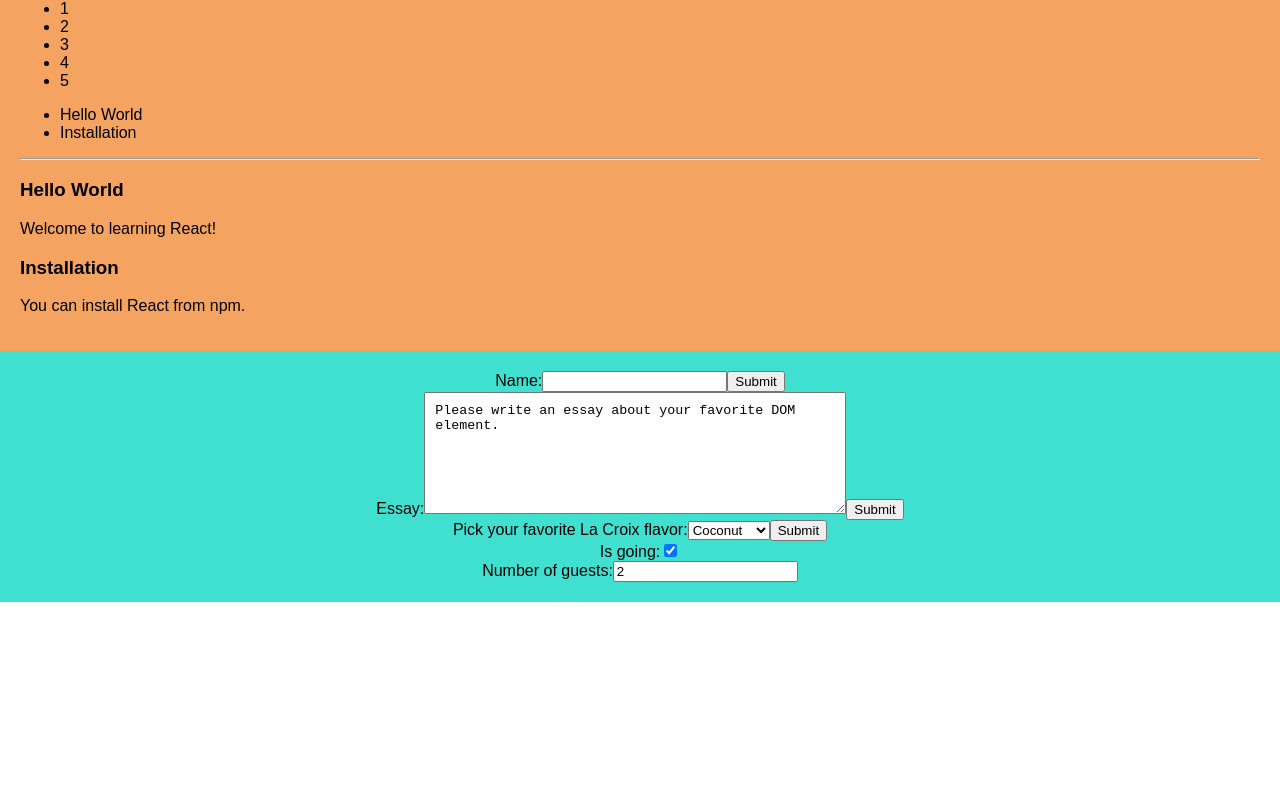
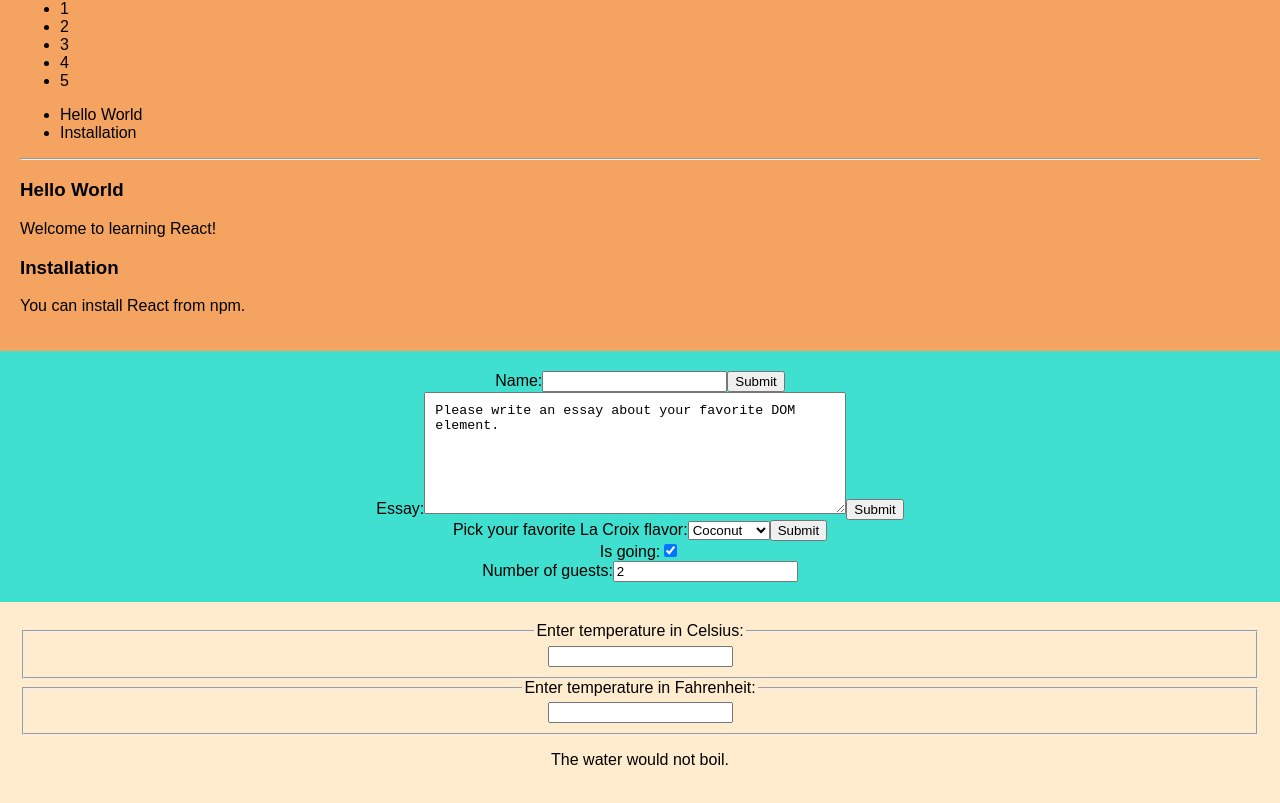
Before and after one commit to rodgracas/react-js-demo, a React (Create React App) app: page / in a window 1280 px wide. Shown: the part 1180-1983 px from the top of the page. Before the commit the page ends 1782 px from the top, so only its background shows below. Built offline with nearby package versions, Linux system fonts and the light colour scheme.

Commit message:
Lifting State Up

```diff
--- a/src/App.js
+++ b/src/App.js
@@ -7,6 +7,7 @@ import HandlingEvents from './components/HandlingEvents';
 import ConditionalRendering from './components/ConditionalRendering';
 import ListsAndKeys from './components/ListsAndKeys';
 import Forms from './components/Forms';
+import LiftingStateUp from './components/LiftingStateUp';
 
 class App extends Component {
   render() {
@@ -25,6 +26,7 @@ class App extends Component {
         <ConditionalRendering />
         <ListsAndKeys />
         <Forms />
+        <LiftingStateUp />
       </div>
     );
   }
--- /dev/null
+++ b/src/components/LiftingStateUp.js
@@ -0,0 +1,120 @@
+import React from 'react';
+
+/*
+Often, several components need to reflect the same changing data.
+We recommend lifting the shared state up to their closest common ancestor.
+Let’s see how this works in action.
+
+In this section, we will create a temperature calculator that calculates whether the water would boil at a given temperature.
+*/
+
+function BoilingVerdict(props) {
+    if (props.celsius >= 100) {
+        return <p>The water would boil.</p>;
+    }
+    return <p>The water would not boil.</p>;
+}
+
+/*
+Our new requirement is that, in addition to a Celsius input, we provide a Fahrenheit input, and they are kept in sync.
+We can start by extracting a TemperatureInput component from Calculator.
+We will add a new scale prop to it that can either be "c" or "f":
+*/
+const scaleNames = {
+    c: 'Celsius',
+    f: 'Fahrenheit'
+};
+
+function toCelsius(fahrenheit) {
+    return (fahrenheit - 32) * 5 / 9;
+}
+
+function toFahrenheit(celsius) {
+    return (celsius * 9 / 5) + 32;
+}
+
+/*
+For example, tryConvert('abc', toCelsius) returns an empty string, and tryConvert('10.22', toFahrenheit) returns '50.396'
+*/
+function tryConvert(temperature, convert) {
+    const input = parseFloat(temperature);
+    if (Number.isNaN(input)) {
+      return '';
+    }
+    const output = convert(input);
+    const rounded = Math.round(output * 1000) / 1000;
+    return rounded.toString();
+}
+
+class TemperatureInput extends React.Component {
+    constructor(props) {
+      super(props);
+      this.handleChange = this.handleChange.bind(this);
+    //   this.state = {temperature: ''};
+    }
+
+    handleChange(e) {
+    //   this.setState({temperature: e.target.value});
+        this.props.onTemperatureChange(e.target.value);
+    }
+
+    render() {
+      //const temperature = this.state.temperature;
+      const temperature = this.props.temperature;
+      const scale = this.props.scale;
+      return (
+        <fieldset>
+          <legend>Enter temperature in {scaleNames[scale]}:</legend>
+          <input value={temperature} onChange={this.handleChange} />
+        </fieldset>
+      );
+    }
+}
+
+//Recap: https://reactjs.org/docs/lifting-state-up.html#lifting-state-up
+
+class Calculator extends React.Component {
+    constructor(props) {
+        super(props);
+        this.handleCelsiusChange = this.handleCelsiusChange.bind(this);
+        this.handleFahreneitChange = this.handleFahreneitChange.bind(this);
+        this.state = {temperature: '', scale: 'c'};
+    }
+
+    handleCelsiusChange(temperature) {
+        this.setState({scale: 'c', temperature});
+    }
+
+    handleFahreneitChange(temperature) {
+        this.setState({scale: 'f', temperature});
+    }
+
+    render() {
+        const scale = this.state.scale;
+        const temperature = this.state.temperature;
+        const celsius = scale === 'f' ? tryConvert(temperature, toCelsius) : temperature;
+        const fahrenheit = scale === 'c' ? tryConvert(temperature, toFahrenheit) : temperature;
+
+        return (
+            <div>
+                <TemperatureInput scale="c" temperature={celsius} onTemperatureChange={this.handleCelsiusChange} />
+                <TemperatureInput scale="f" temperature={fahrenheit} onTemperatureChange={this.handleFahreneitChange} />
+
+                <BoilingVerdict celsius={parseFloat(celsius)} />
+            </div>
+        );
+    }
+}
+
+
+class LiftingStateUp extends React.Component {
+    render() {
+        return (
+            <div className="LiftingStateUp">
+                <Calculator />
+            </div>
+        );
+    }
+}
+
+export default LiftingStateUp;
--- a/src/index.css
+++ b/src/index.css
@@ -40,3 +40,8 @@ body {
   height: 100px;
   padding: 10px;
 }
+
+.LiftingStateUp {
+  padding: 20px;
+  background-color: blanchedalmond;
+}
```
